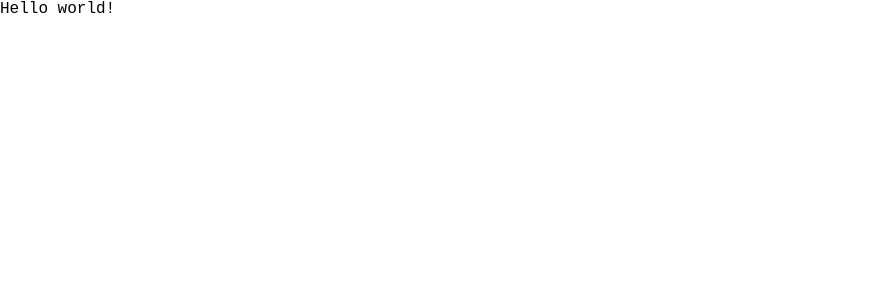
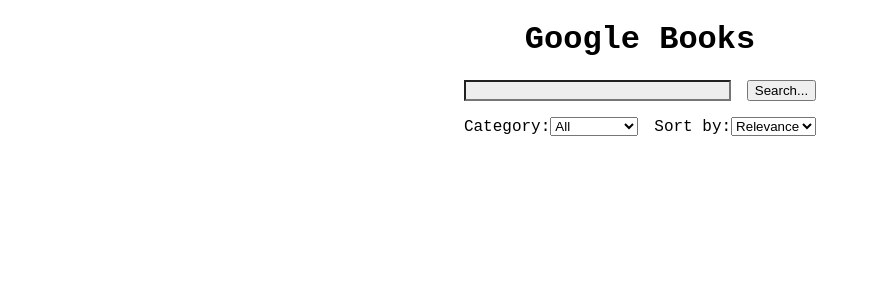
Before and after one commit to s3fs/books, a React (Vite) app: page / in a window 1280 px wide. Shown: the top 300 px of the page, without its empty margins (0-878 px from the left). Built offline with nearby package versions, Linux system fonts and the light colour scheme.

Commit message:
basic fnty

```diff
--- a/src/App.jsx
+++ b/src/App.jsx
@@ -1,6 +1,110 @@
+import { useDispatch, useSelector } from "react-redux"
+import { search, changeCategory, changeSort, setLoadingState } from "./reducers/bookReducer"
+import { getBooks } from "./services/bookService"
+import { Routes, Link, Route, useMatch } from "react-router-dom"
+
+const categoryOptions = ['All', 'Art', 'Biography', 'Computers', 'History', 'Medical', 'Poetry']
+const sortOptions = ['Relevance', 'Newest']
+
+const Search = () => {
+  const dispatch = useDispatch()
+  const state = useSelector(state => state)
+
+  const handleFormSubmit = async (ev) => {
+    ev.preventDefault()
+    const data = ev.target[0].value
+    ev.target[0].value = ''
+    dispatch(setLoadingState())
+    const res = await getBooks({ data, index: state.index, category: state.category })
+    dispatch(search(res.items))
+    dispatch(setLoadingState())
+  }
+
+  return(
+    <div>
+      <form className='search-form' onSubmit={handleFormSubmit}>
+        <div className='input-wrapper'><input /><button type='submit'>Search...</button></div>
+      <div className='search-form_selectors'>
+        <label htmlFor='category-selector'>Category:
+          <select id='category-selector' onChange={({ target }) => dispatch(changeCategory(target.value))}>
+            {categoryOptions.map(n => <option key={n}>{n}</option>)}
+          </select>
+        </label>
+        <label htmlFor='sort-selector'>Sort by:
+          <select id='sort-selector' onChange={({ target }) => dispatch(changeSort(target.value))}>
+            {sortOptions.map(n => <option key={n}>{n}</option>)}
+          </select>
+        </label>
+      </div>
+      </form>
+    </div>
+  )
+}
+
+const Books = ({ books }) => {
+  if (books.length === 0) {
+    return null
+  }
+
+  return(
+    <ul className='book-card_container'>
+      {
+        books.map(n => {
+          return(
+            <li key={n.id}>
+              <Link className='book-card' to={`/books/${n.id}`}>
+                <img className='book-card_image' src={n.volumeInfo.imageLinks?.smallThumbnail }></img>
+                <div className='book-card_contents'>
+                  <span className='book-card_contents__title'>
+                    {n.volumeInfo.title}
+                  </span>
+                  <span className='book-card_contents__categories'>
+                    {n.volumeInfo.categories}
+                  </span>
+                  <span className='book-card_contents__authors'>
+                    {n.volumeInfo.authors?.map(x => <span className='book-card_contents__authors__author' key={x}>{x}</span>)}
+                  </span>
+                </div>
+              </Link>
+            </li>
+          )
+        })
+      }
+    </ul>
+  )
+}
+
+const Book = ({ book }) => {
+  if (book === null || book === undefined) {
+    return(
+      <div>No such book. <Link to='/books'>Go to the main page.</Link></div>
+    )
+  }
+
+  return(
+    <div>
+      <div>{book.volumeInfo.title}</div>
+      <Link to='/books'>Back</Link>
+    </div>
+  )
+}
+
 const App = () => {
+  const books = useSelector(({ books }) => books)
+  const loadingState = useSelector(({ loading }) => loading)
+
+  const match = useMatch('/books/:id')
+  const book = match ? books.find(n => n.id === match.params.id) : null
+
   return(
-    <div>Hello world!</div>
+    <div className='container'>
+      <h1>Google Books</h1>
+      <Search />
+      <Routes>
+        <Route path='/books/:id' element={<Book book={book} />} />
+        <Route path='/books' element={loadingState ? <div>Loading...</div> : <Books books={books}/>} />
+      </Routes>
+    </div>
   )
 }
 
--- a/src/index.css
+++ b/src/index.css
@@ -1,8 +1,70 @@
 :root {
   font-size: 16px;
+  font-family: monospace;
+  --background-color_primary: #ffffff;
+  --background-color_secondary: #eeeeee;
+  --background-color_accent: #82740f;
+  --foreground-color_primary: #111111;
+  --foreground-color_secondary: #eeeeee;
+  --foreground-color_accent: #b71c1c;
 }
 
-body {
+html, body {
   margin: 0;
-  font-family: monospace;
+  height: 100%;
 }
+
+#root {
+  height: 100%;
+}
+
+input {
+  flex-grow: 1;
+  background-color: var(--background-color_secondary);
+}
+
+.input-wrapper {
+  display: inherit;
+  gap: inherit;
+}
+
+
+.book-card_container {
+  display: grid;
+  grid-template-columns: auto 1fr;
+  list-style-type: none;
+  margin: 0;
+  padding: 2em;
+}
+
+.book-card {
+  border: 1px solid var(--background-color_accent);
+  display: flex;
+  flex-direction: row;
+}
+
+.book-card_contents {
+  display: flex;
+  flex-direction: column;
+}
+
+.container {
+  height: 100%;
+  display: flex;
+  flex-direction: column;
+  align-items: center;
+  background-color: var(--background-color_primary);
+  color: var(--text-color_primary)
+}
+
+.search-form {
+  display: flex;
+  flex-direction: column;
+  gap: 1em;
+}
+
+.search-form_selectors {
+  display: flex;
+  justify-content: space-between;
+  gap: 1em;
+}
--- a/src/main.jsx
+++ b/src/main.jsx
@@ -2,10 +2,15 @@
 import ReactDOM from 'react-dom'
 import './index.css'
 import App from './App'
+import store from './store'
+import { Provider } from 'react-redux'
+import { BrowserRouter } from 'react-router-dom'
 
 ReactDOM.render(
-  <React.StrictMode>
-    <App />
-  </React.StrictMode>,
+  <BrowserRouter>
+    <Provider store={store}>
+      <App />
+    </Provider>
+  </BrowserRouter>,
   document.getElementById('root')
 )
--- /dev/null
+++ b/src/reducers/bookReducer.js
@@ -0,0 +1,61 @@
+const bookReducer = (state = { books: [], book: null, index: 0, loading: false, category: 'All', sort: 'Relevance' }, action) => {
+  switch (action.type) {
+    case 'SEARCH':
+      return {
+        ...state,
+        books: action.data
+      }
+    case 'SET_BOOK':
+      return {
+        ...state,
+        book: action.data
+      }
+    case 'SET_LOADING_STATE':
+      return {
+        ...state,
+        loading: !state.loading
+      }
+    case 'CHANGE_CATEGORY':
+      return {
+        ...state,
+        category: action.data
+      }
+    case 'CHANGE_SORT':
+      return {
+        ...state,
+        sort: action.data
+      }
+    default:
+      return state
+  }
+}
+
+export const search = (data) => {
+  console.log(`data`, data)
+  return {
+    type: 'SEARCH',
+    data
+  }
+}
+
+export const changeCategory = (category) => {
+  return {
+    type: 'CHANGE_CATEGORY',
+    data: category
+  }
+}
+
+export const changeSort = (sort) => {
+  return {
+    type: 'CHANGE_SORT',
+    data: sort
+  }
+}
+
+export const setLoadingState = () => {
+  return {
+    type: 'SET_LOADING_STATE'
+  }
+}
+
+export default bookReducer
--- /dev/null
+++ b/src/services/bookService.js
@@ -0,0 +1,7 @@
+import axios from "axios"
+
+export const getBooks = async ({ data, index, category }) => {
+  const url = `https://www.googleapis.com/books/v1/volumes?q=${data}${category !== 'All' ? `+subject:${category}`: ''}&maxResults=30&startIndex=${index}`
+  const res = await axios.get(url)
+  return res.data
+}
--- /dev/null
+++ b/src/store.js
@@ -0,0 +1,6 @@
+import { createStore } from "redux"
+import bookReducer from "./reducers/bookReducer"
+
+const store = createStore(bookReducer)
+
+export default store
```
Also changed, not shown: package.json (+6 -1 lines), src/reducers/filterReducer.js (added, +20 -0 lines), 2 other files (tests, documents, lock files or other folders).
